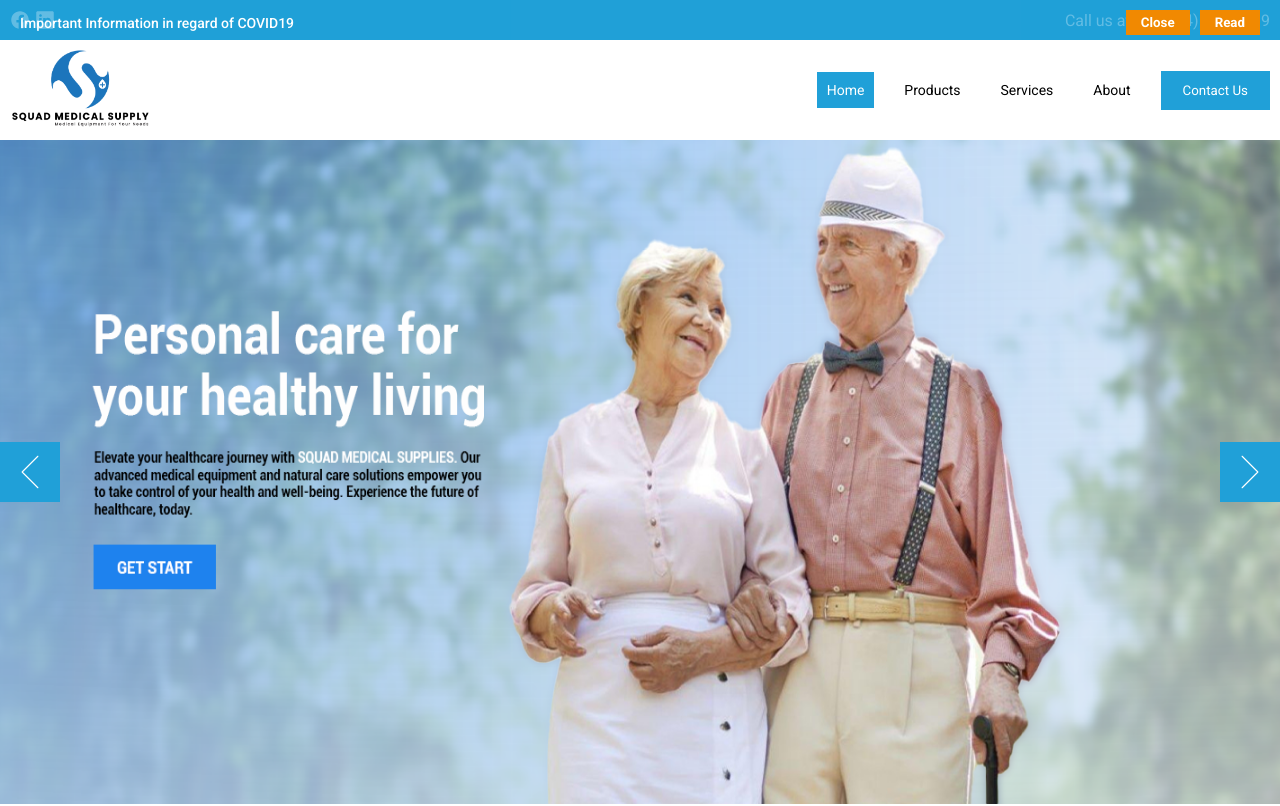
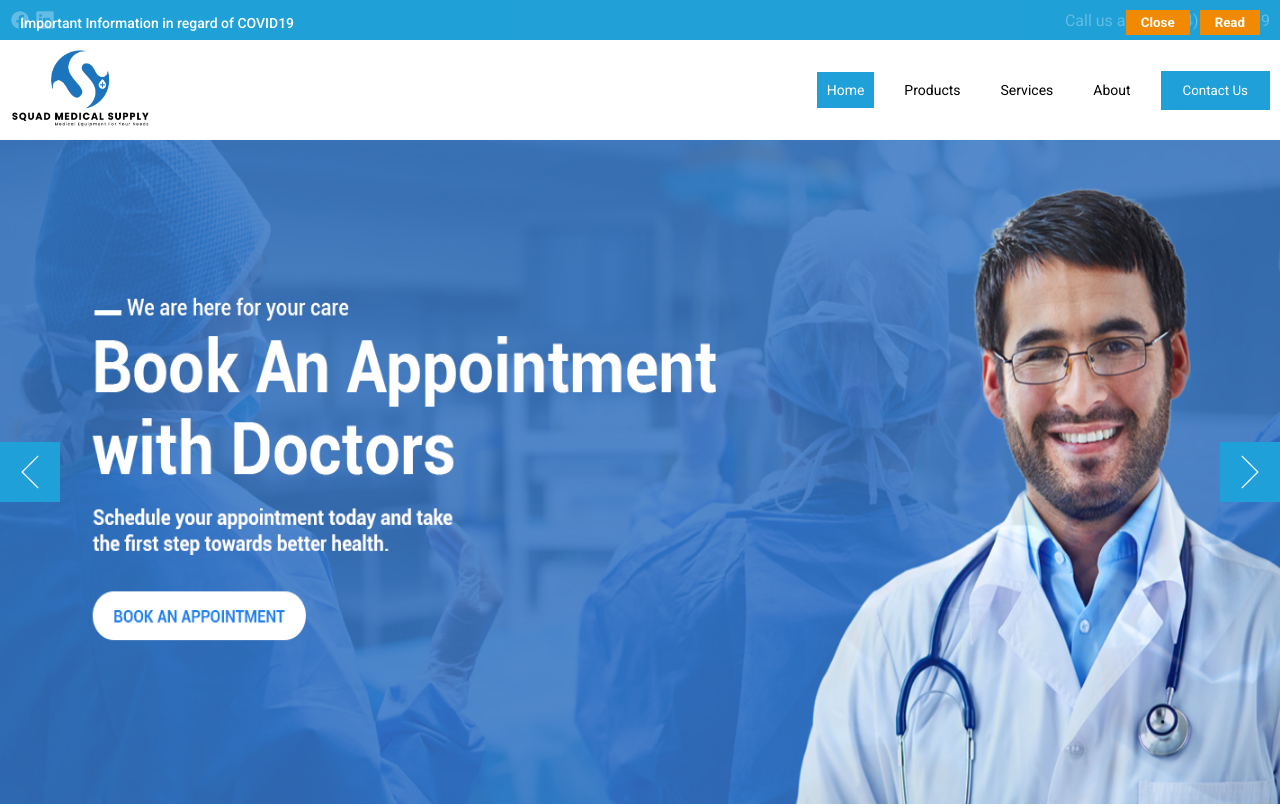
Before and after one commit to MKashanButt/squad-medical-supplies, a Next.js app: page / in a window 1280 px wide. Shown: the top 806 px of the page. Built offline with nearby package versions, Linux system fonts and the light colour scheme.

Commit message:
added next/link on about button and comited slider slide

```diff
--- a/src/app/page.tsx
+++ b/src/app/page.tsx
@@ -29,6 +29,7 @@ import humana from "@/assets/images/humana-insurance.jpg"
 import aetna from "@/assets/images/aetna-insurance.png"
 import cigna from "@/assets/images/cigna-insurance.jpg"
 import uhc from "@/assets/images/uhc-insurance.jpg"
+import Link from "next/link";
 
 interface Product {
   id: number,
@@ -109,9 +110,9 @@ export default function Home() {
           <SwiperSlide className={`${styles.slide} ${styles.slideOne}`}>
             <Image src={HeroSlideOne} alt="" className={styles.image} />
           </SwiperSlide>
-          <SwiperSlide className={styles.slide}>
+          {/* <SwiperSlide className={styles.slide}>
             <Image src={HeroSlideTwo} alt="" className={styles.image} />
-          </SwiperSlide>
+          </SwiperSlide> */}
           <SwiperSlide className={`${styles.slide} ${styles.slideLast}`}>
             <Image src={HeroSlideThree} alt="" className={styles.image} />
           </SwiperSlide>
@@ -141,7 +142,7 @@ export default function Home() {
               broad product catalog comprising: incontinence, ostomy, urological, wound care, and diabetes
               supplies,
               all delivered conveniently and discreetly to the patient's home.</p>
-            <button>About Us</button>
+            <Link href="/about" ><button>About Us</button></Link>
           </div>
         </div>
         <div className={styles.stage}>
```
